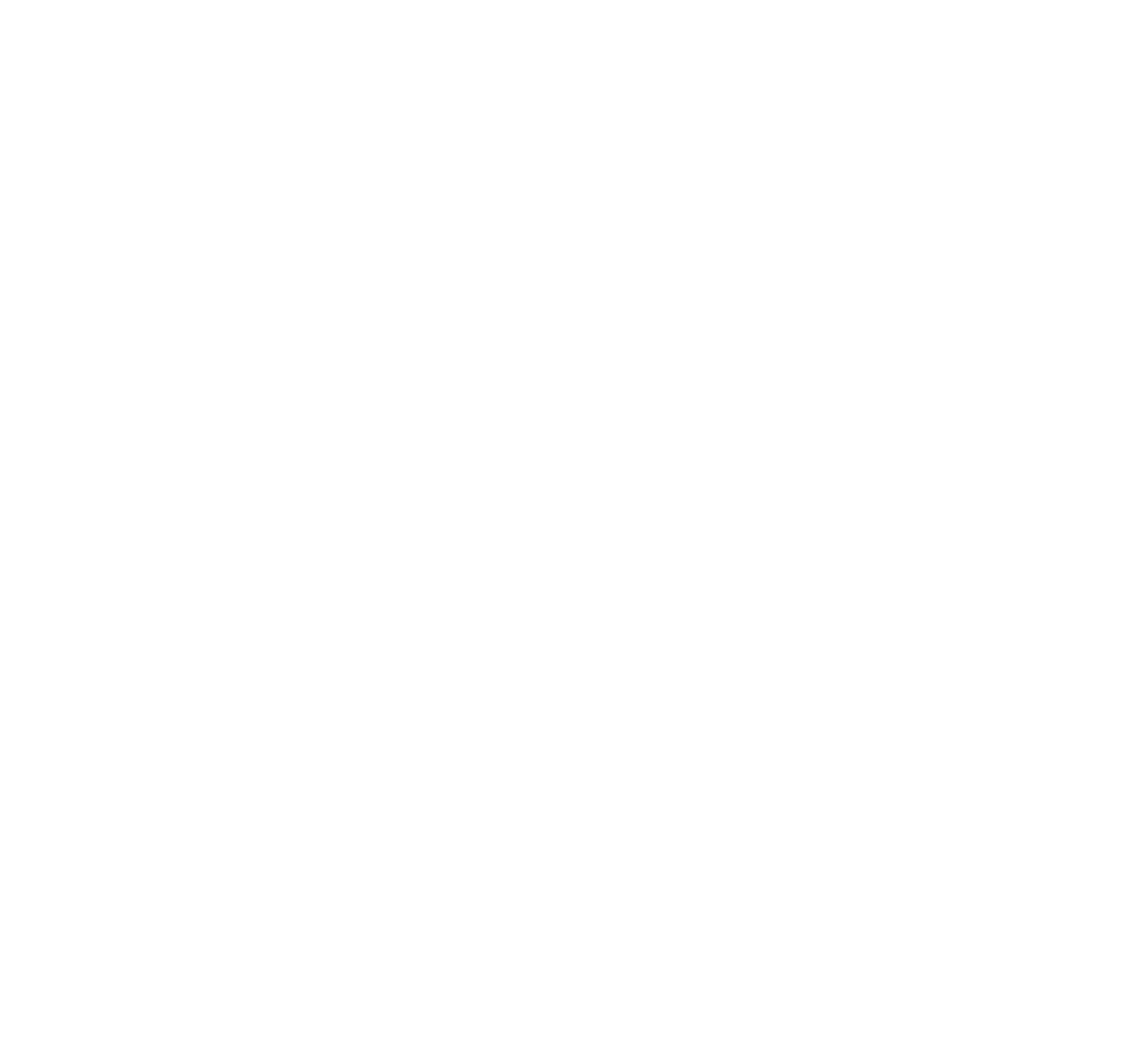
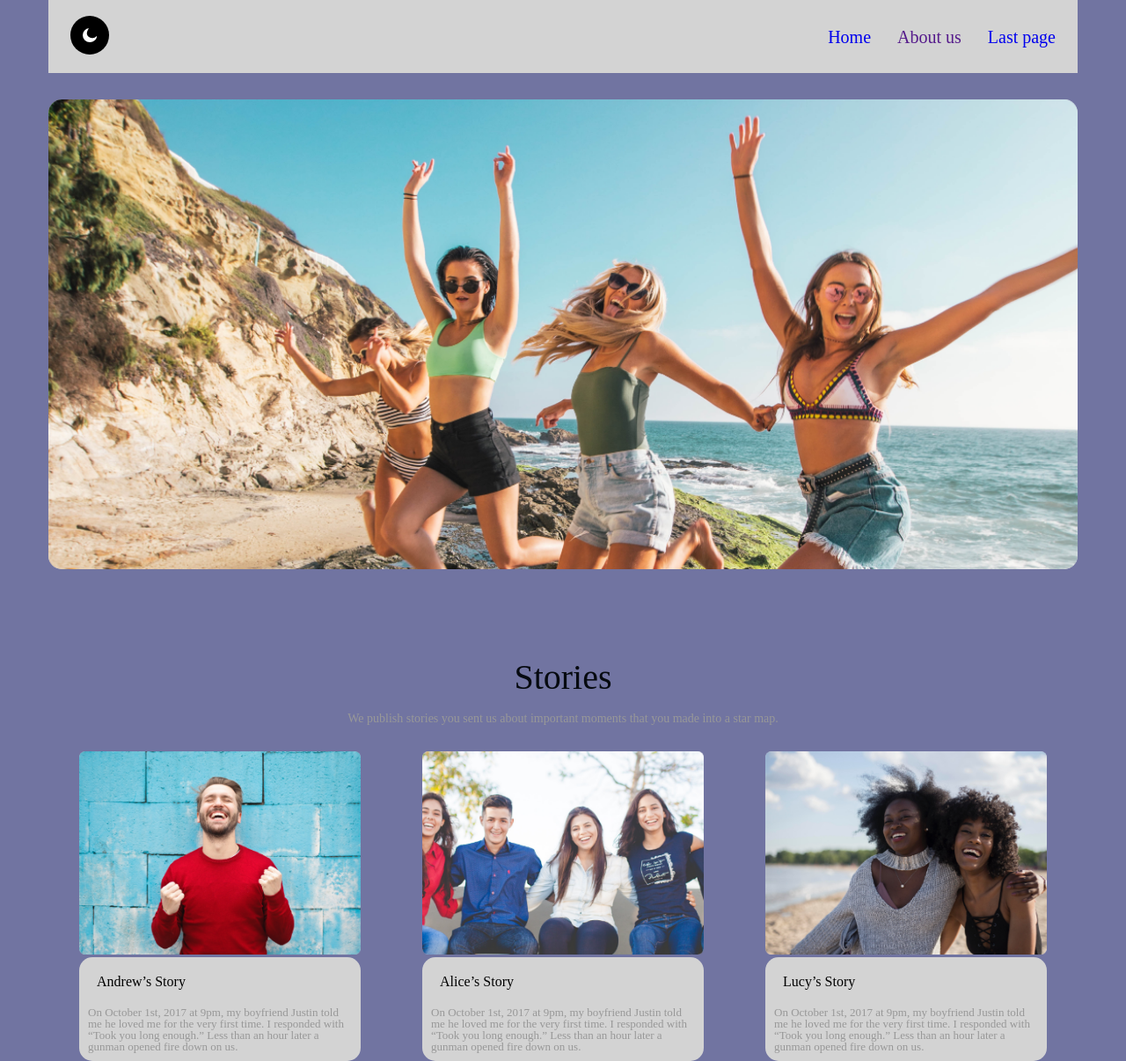
Before and after one commit to llevaniiiii/Final-project, a plain HTML site: page pages/about us.html in a window 1280 px wide. Shown: the whole page at 88% size. Before the commit the page ends 800 px from the top, so only its background shows below. Drawn offline with Linux system fonts and the light colour scheme.

Commit message:
About page
დამრჩა ფუთერი

```diff
--- a/css/responsive.css
+++ b/css/responsive.css
@@ -1,6 +1,14 @@
 @media (max-width: 1200px) {
     .container {
         width: 95%;
+    }
+}
+@media (max-width: 960px) {
+    .customers-story {
+        width: 80%;
+    }
+    .customers-wrapper {
+        margin-bottom: 30px;
     }
 }
 @media (max-width: 730px) {
--- a/css/style.css
+++ b/css/style.css
@@ -3,7 +3,7 @@ body {
     margin: 0 auto;
     background-color: rgb(113, 116, 161);
 }
-/* header */
+/*global header */
 .header {
     width: 100%;
     background-color: lightgray;
@@ -32,6 +32,7 @@ li > a {
 }
 /* header end */
 
+/*index page*/
 /* section 1 */
 .container {
     display: flex;
@@ -190,3 +191,58 @@ footer {
     color: #060A10;
     font-size: 24px;
 }
+
+
+/*index page end*/
+/*about page*/
+
+.friendsimg {
+    width: 100%;
+    margin: 0 auto 100px;
+}
+/*section 1*/
+
+.customers-story {
+    max-width: 1170px;
+    width: 100%;
+    margin: 0 auto;
+}
+.customers-story-title > h2 {
+    font-size: 40px;
+    color: #060A10;
+    display: flex;
+    justify-content: center;
+    margin-bottom: 20px;
+}
+.customers-story-title > h4 {
+    font-size: 14px;
+    color: #989898;
+    display: flex;
+    justify-content: center;
+    margin-bottom: 30px;
+}
+.customers {
+    display: flex;
+    justify-content: space-around;
+    align-items: center;
+    flex-wrap: wrap;
+}
+.customer-boy {
+    max-width: 320px;
+    width: 100%;
+}
+.customers-wrapper {
+    max-width: 320px;
+    width: 100%;
+    background-color: lightgray;
+    border-radius: 15px;
+}
+.customers-wrapper > h3 {
+    font-size: 16px;
+    padding: 20px 0 10px 20px;
+}
+.customers-wrapper > p {
+    font-size: 13px;
+    color: #989898;
+    padding: 10px;
+}
--- a/pages/about us.html
+++ b/pages/about us.html
@@ -0,0 +1,108 @@
+<!DOCTYPE html>
+<html lang="en">
+    <head>
+        <meta charset="UTF-8">
+        <meta http-equiv="X-UA-Compatible" content="IE=edge">
+        <meta name="viewport" content="width=device-width, initial-scale=1.0">
+        <title>Document</title>
+
+        <link rel="stylesheet" href="../css/reset.css">
+            <link rel="stylesheet" href="../css/style.css">
+            <link rel="stylesheet" href="../css/responsive.css">
+            <link rel="stylesheet" href="../css/stylesheet.css">
+
+            <meta name="author" content="Levan Tikanashvili">
+
+            <meta property="og:url"            content="http://www.nytimes.com/2015/02/19/arts/international/when-great-minds-dont-think-alike.html" />
+            <meta property="og:type"           content="article" />
+            <meta property="og:title"          content="Final Project" />
+            <meta property="og:description"    content="This is my final project in GeoLab" />
+            <meta property="og:image"          content="https://herviewfromhome.com/wp-content/uploads/2020/12/shutterstock_203346568-768x509.jpg" />
+
+            <script src="https://kit.fontawesome.com/291c4e1b38.js" crossorigin="anonymous"></script>
+            <link rel="icon" type="image/png" href="https://www.logo.wine/a/logo/Babylon.js/Babylon.js-Logo.wine.svg" sizes="16x16"/>
+
+    </head>
+    <body>
+        <header>
+            <div class="header">
+                <a href="#">
+                    <img src="../img/moon.svg" alt="moon">
+                </a>
+
+                <nav class="nav">
+                    <ul class="header-ul">
+                        <li class="li">
+                            <a href="../index.html">Home</a>
+                        </li>
+                        <li class="li">
+                            <a href="">About us</a>
+                        </li>
+                        <li class="li">
+                            <a href="last page.html">Last page</a>
+                        </li>
+                    </ul>
+                </nav>
+                <div class="bar">
+                    <i class="fas fa-bars"></i>
+                </div>
+            </div>
+        </header>
+
+        <!--header end-->
+
+        <div>
+            <img class="friendsimg" src="../img/funny friends.png" alt="friends image">
+        </div>
+
+        <!--section 1-->
+        <section>
+            <div class="customers-story">
+                <div class="customers-story-title">
+                    <h2>Stories</h2>
+                    <h4>
+                        We publish stories you sent us about important moments
+                        that you made into a star map.
+                    </h4>
+                </div>
+
+                <div class="customers">
+                    <div>
+                        <img class="customer-boy" src="../img/customer boy.png" alt="boy">
+                        <div class="customers-wrapper">
+                            <h3>Andrew’s Story</h3>
+                            <p>
+                                On October 1st, 2017 at 9pm, my boyfriend Justin told me he loved
+                                me for the very first time. I responded with “Took you long enough.”
+                                Less than an hour later a gunman opened fire down on us.
+                            </p>
+                        </div>
+                    </div>
+                    <div>
+                        <img class="customer-boy" src="../img/customer friends.png" alt="friends">
+                        <div class="customers-wrapper">
+                            <h3>Alice’s Story</h3>
+                            <p>
+                                On October 1st, 2017 at 9pm, my boyfriend Justin told me he loved
+                                 me for the very first time. I responded with “Took you long enough.”
+                                 Less than an hour later a gunman opened fire down on us.
+                            </p>
+                        </div>
+                    </div>
+                    <div>
+                        <img class="customer-boy" src="../img/customer girls.png" alt="girls">
+                        <div class="customers-wrapper">
+                            <h3>Lucy’s Story</h3>
+                            <p>
+                                On October 1st, 2017 at 9pm, my boyfriend Justin told me he loved
+                                me for the very first time. I responded with “Took you long enough.”
+                                Less than an hour later a gunman opened fire down on us.
+                            </p>
+                        </div>
+                    </div>
+                </div>
+            </div>
+        </section>
+        <!--section 1 end-->
+    </body>
+</html>
```
Also changed, not shown: index.html (+1 -1 lines), img/customer boy.png (added), img/customer friends.png (added), img/customer girls.png (added), img/funny friends.png (added), 2 other files.
